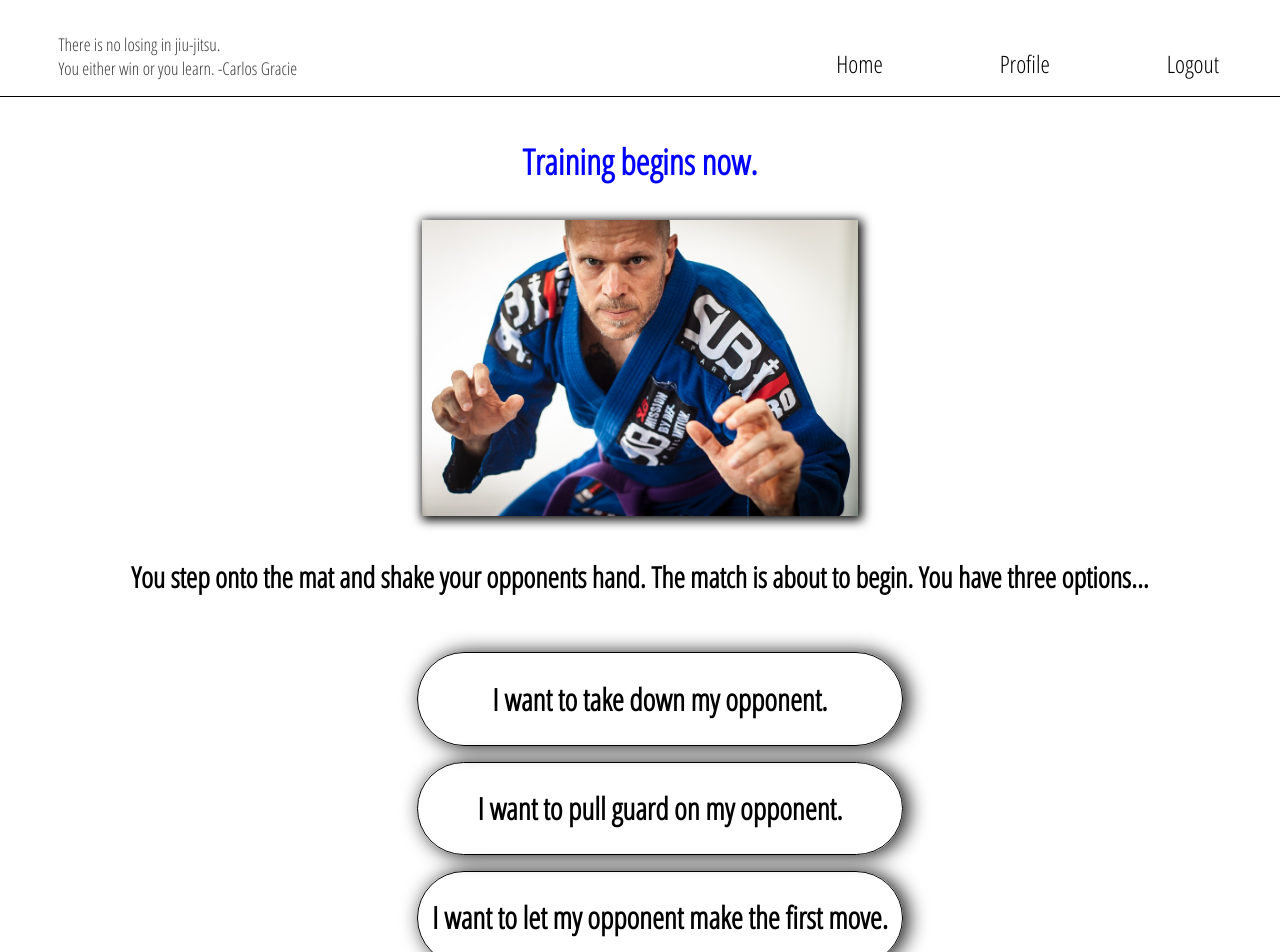
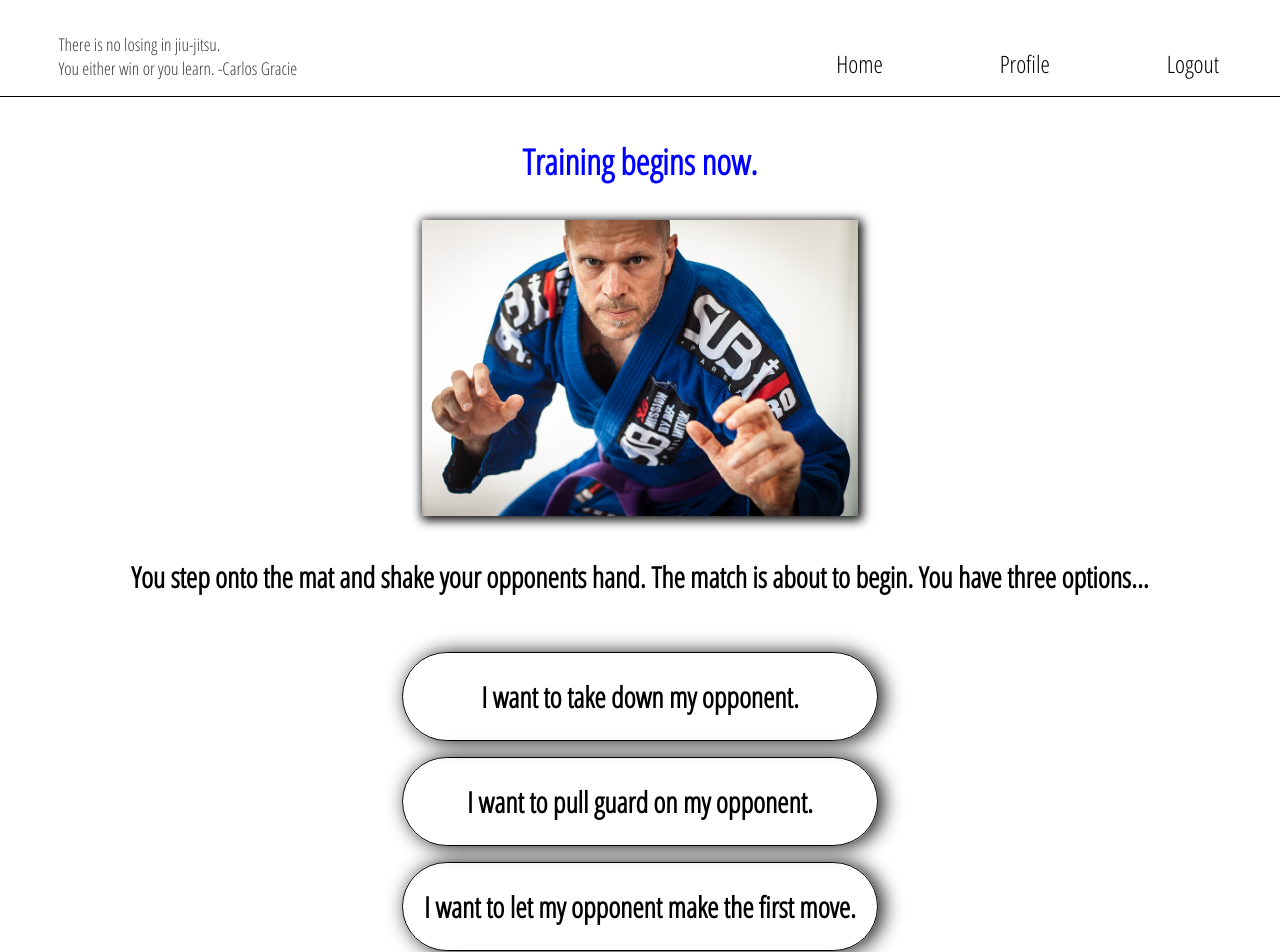
Before and after one commit to taylorhh5/Jiu-Jitsu, a React (Create React App) app in the folder app/: page /simulation in a window 1280 px wide. Shown: the top 952 px of the page. Built offline with nearby package versions, Linux system fonts and the light colour scheme.

Commit message:
Changed styling to allow entire move buttons to be clickable

```diff
--- a/app/src/BackList.js
+++ b/app/src/BackList.js
@@ -40,11 +40,11 @@ const BackList = (props) => {
       <section className="movelist-section">
         {filteredBack.map((back) => {
           return (
-            <div className="movelist-move">
-              <Link className="movelist-link" to={`/back/${back.id}`}>
+            // <div className="movelist-move">
+              <Link className="movelist-move" to={`/back/${back.id}`}>
                 <h1 className="movelist-name"> {back.name}</h1>
               </Link>
-            </div>
+            // </div>
           );
         })}
       </section>
--- a/app/src/GuardList.js
+++ b/app/src/GuardList.js
@@ -30,7 +30,7 @@ const GuardList = (props) => {
   return (
     <div className="list-container">
          <h1 className="h1title">You have your opponent in guard!</h1>
-            <p>Explain guard overview</p>
+            {/* <p>Explain guard overview</p> */}
 
             <input
           className='search-input'
@@ -45,11 +45,11 @@ const GuardList = (props) => {
       <section className="movelist-section">
         {filteredGuard.map((guard) => {
           return (
-            <div className="movelist-move">
-              <Link className="movelist-link" to={`/guard/${guard.id}`}>
+            // <div className="movelist-move">
+              <Link className="movelist-move" to={`/guard/${guard.id}`}>
                 <h1 className="movelist-name"> {guard.name}</h1>
               </Link>
-            </div>
+            // </div>
           );
         })}
       </section>
--- a/app/src/MountList.js
+++ b/app/src/MountList.js
@@ -42,11 +42,11 @@ const MountList = (props) => {
       <section className="movelist-section">
         {filteredMount.map((mount) => {
           return (
-            <div  className="movelist-move">
-              <Link className="movelist-link" to={`/mount/${mount.id}`}>
+            // <div  className="movelist-move">
+              <Link className="movelist-move" to={`/mount/${mount.id}`}>
                 <h1 className="movelist-name"> {mount.name}</h1>
               </Link>
-            </div>
+            // </div>
           );
         })}
       </section>
--- a/app/src/MoveList.scss
+++ b/app/src/MoveList.scss
@@ -59,6 +59,7 @@ h2{
 }
 .movelist-name{
     margin-top: 1rem;
+    color: black;
     // border:1px solid red;
     margin-bottom: 0rem;
 }
--- a/app/src/SidemountList.js
+++ b/app/src/SidemountList.js
@@ -42,11 +42,11 @@ const SidemountList = (props) => {
       <section className="movelist-section">
         {filteredSidemount.map((sidemount) => {
           return (
-            <div className="movelist-move">
-              <Link className="movelist-link" to={`/sidemount/${sidemount.id}`}>
+            // <div className="movelist-move">
+              <Link className="movelist-move" to={`/sidemount/${sidemount.id}`}>
                 <h1 className="movelist-name"> {sidemount.name}</h1>
               </Link>
-            </div>
+            // </div>
           );
         })}
       </section>
--- a/app/src/Simulation.js
+++ b/app/src/Simulation.js
@@ -1,55 +1,35 @@
 import React, { useState } from "react";
 import { Link } from "react-router-dom";
-import "./Simulation.scss"
-import jjopponent from './images/jjopponent.jpg'
-
+import "./Simulation.scss";
+import jjopponent from "./images/jjopponent.jpg";
 
 const Simulation = () => {
-
-
   return (
     <div className="sim-container">
       <h1 className="sim-title">Training begins now.</h1>
       <img className="sim-img" src={jjopponent} alt="A man in a BJJ gi" />
 
       <div className="sim-intro-container">
-      <h3 className="sim-intro">
+        <h3 className="sim-intro">
+          You step onto the mat and shake your opponents hand. The match is
+          about to begin. You have three options...
+        </h3>
 
+        <div className="sim-move-container">
+          {/* <div className="sim-move"> */}
 
-        You step onto the mat and shake your opponents hand. The match is about
-        to begin. You have three options...
-      </h3>
+          <Link className="sim-a" to={`/takedowns`}>
+            <h2> I want to take down my opponent.</h2>
+          </Link>
 
-
-
-      <div className="sim-move-container">
-      <ul className="sim-move">
-        <li>
-
-          <Link to={`/takedowns`}>
-            <h2> I want to take down my opponent.</h2>
-
-          </Link>
-        </li>
-        <li>
-          <Link to={`/guardlist`}>
+          <Link className="sim-a" to={`/guardlist`}>
             <h2> I want to pull guard on my opponent.</h2>
           </Link>
-        </li>
-        <li>
 
-          <Link to={`/opponentmove`}>
-             <h2>I want to let my opponent make the first move.</h2>
+          <Link className="sim-a" to={`/opponentmove`}>
+            <h2>I want to let my opponent make the first move.</h2>
           </Link>
-
-        </li>
-
-
-
-
-
-      </ul>
-      </div>
+        </div>
       </div>
     </div>
   );
--- a/app/src/Simulation.scss
+++ b/app/src/Simulation.scss
@@ -1,4 +1,4 @@
-.sim-container{
+.sim-container {
   // background-image: url("https://images.pexels.com/photos/1089438/pexels-photo-1089438.jpeg?auto=compress&cs=tinysrgb&dpr=1&w=500");
 
   // background-repeat: no-repeat;
@@ -7,66 +7,56 @@
   font-family: "Open Sans Condensed", sans-serif;
   border-top: 1px solid black;
   margin-top: 1rem;
-    padding:1rem;
-
-
+  padding: 1rem;
 }
-.sim-img{
+.sim-img {
   margin-top: 2rem;
-    width:35%;
+  width: 35%;
   box-shadow: 2px 2px 10px 2px black;
   @media screen and (max-width: 900px) {
-        width:50%;
-
+    width: 50%;
   }
   @media screen and (max-width: 500px) {
-        width:70%;
+    width: 70%;
+  }
+}
+.sim-title {
+  margin-bottom: 0.2rem;
+  color: blue;
+  font-size: 2.2rem;
+}
+.sim-description {
+  font-size: 1.3rem;
+}
+.sim-intro-container {
+  margin-top: 1rem;
+  // background-color: grey;
+  padding: 0rem;
 
+  .sim-choose {
+    margin-top: 0.4rem;
+    font-size: 1.6rem;
+    color: blue;
+  }
+}
+.sim-intro {
+  margin-bottom: 2rem;
+  font-size: 1.8rem;
+  padding: 0.5rem;
 }
 
-}
-.sim-title{
-margin-bottom: .2rem;
-color: blue;
-font-size: 2.2rem;
-
-}
-.sim-description{
-    font-size: 1.3rem;
-}
-.sim-intro-container{
-    margin-top: 1rem;
-// background-color: grey;
-padding:0rem;
-
-.sim-choose{
-    margin-top: .4rem;
-    font-size: 1.6rem;
-    color: blue;
-
-}
-}
-.sim-intro{
-  margin-bottom: 2rem;
-  font-size: 1.8rem;
-  padding:.5rem;
-
-}
-
-.sim-move{
+.sim-move {
   display: flex;
   flex-direction: column;
 
-
   font-family: "Open Sans Condensed", sans-serif;
-    list-style-type:none;
+  list-style-type: none;
   @media screen and (max-width: 900px) {
     padding-right: 2.5rem;
-
   }
-    li{
+  li {
     align-items: center;
-        align-self:center ;
+    align-self: center;
     // align-self: center;
     border: 1px solid black;
     border-radius: 50px;
@@ -78,8 +68,21 @@ padding:0rem;
       transform: scale(1.05);
     }
 
-        h2{
+    h2 {
       font-size: 1.9rem;
+      align-items: center;
+      align-self: center;
+      // align-self: center;
+      border: 1px solid black;
+      border-radius: 50px;
+      margin-top: 1rem;
+      width: 40%;
+      box-shadow: 5px 1px 20px #111;
+      font-size: 1.1rem;
+      &:hover {
+        transform: scale(1.05);
+      }
+      // height: 100%;
       // text-decoration: underline;
       // &:hover {
       //     transform: scale(1.1);
@@ -88,20 +91,34 @@ font-size: 1.9rem;
 
     @media screen and (max-width: 900px) {
       width: 70%;
-
+    }
+  }
+}
+.sim-move-container {
+//   border: 1px solid red;
+  display: flex;
+  flex-direction: column;
+  align-items: center;
+  padding-bottom: 1rem;
+  // align-self:center ;
+}
+.sim-a {
+  // align-items: center;
+  // align-self:center ;
+  // align-self: center;
+  //
+  border: 1px solid black;
+  border-radius: 50px;
+  margin-top: 1rem;
+  width: 38%;
+  box-shadow: 5px 1px 20px #111;
+  font-size: 1.2rem;
+  @media screen and (max-width: 900px) {
+    width: 70%;
+    padding: 0.5rem;
   }
 
-
-
+  &:hover {
+    transform: scale(1.05);
   }
 }
-.sim-move-container{
-
-}
-// a{
-
-//     margin-left: 5rem;
-
-//     width: 70%;
-//     align-self: center;
-// }
--- a/app/src/TakedownList.js
+++ b/app/src/TakedownList.js
@@ -44,12 +44,15 @@ const TakedownList = (props) => {
       <section className="movelist-section">
         {filteredTakedowns.map((takedown) => {
           return (
-            <div className="movelist-move">
-              <Link className="movelist-link" to={`/takedown/${takedown.id}`}>
+                          <Link className="movelist-move" to={`/takedown/${takedown.id}`}>
+
+            {/* <div className="movelist-move"> */}
 
                 <h1 className="movelist-name"> {takedown.name}</h1>
-              </Link>
-            </div>
+
+            {/* </div> */}
+ </Link>
+
           );
         })}
       </section>
```
Lines whose indentation alone changed are shown as unchanged.
